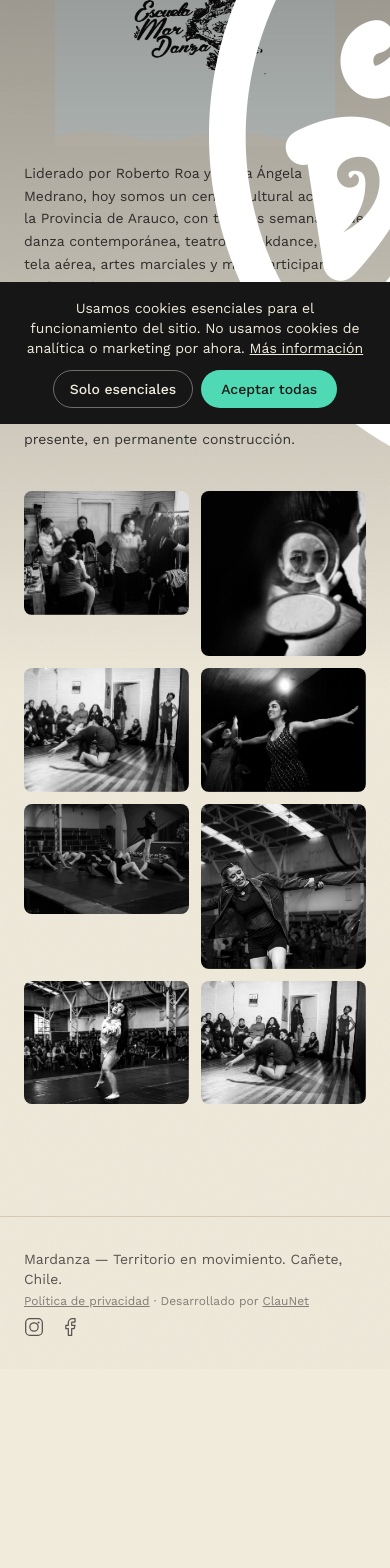
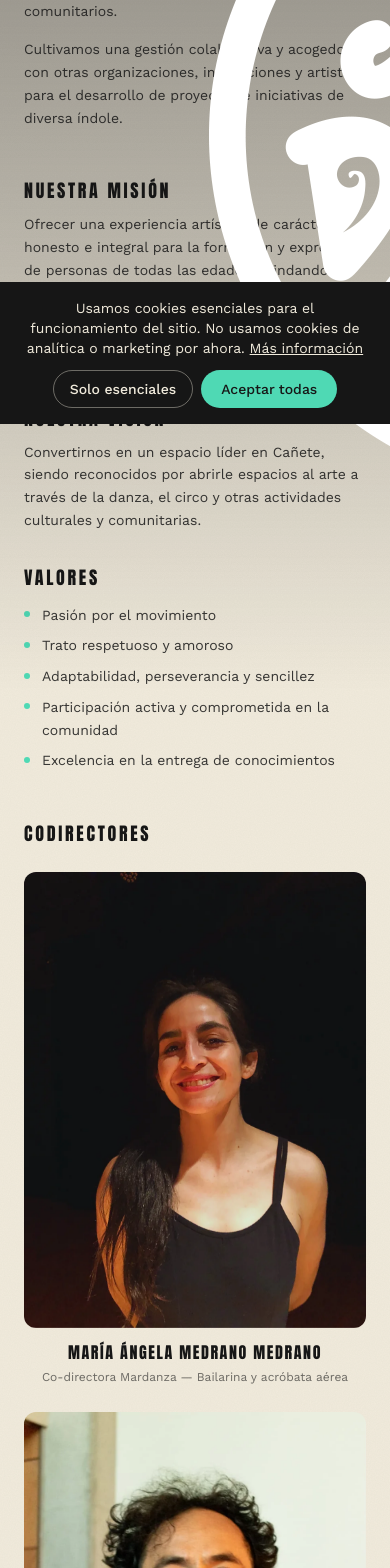
Before and after one commit to mardanza-cnt/mardanza, a Next.js app: page /quienes-somos in a window 390 px wide. Shown: the part 420-1988 px from the top of the page. Before the commit the page ends 1789 px from the top, so only its background shows below. Built offline with nearby package versions, Linux system fonts and the light colour scheme.

Commit message:
feat: nuevo contenido Quiénes Somos (misión/visión/valores/codirectores)

```diff
--- a/app/quienes-somos/page.tsx
+++ b/app/quienes-somos/page.tsx
@@ -1,5 +1,4 @@
 import Image from "next/image";
-import LogoOriginal from "@/components/logo-original";
 
 interface Foto {
   src: string;
@@ -61,25 +60,138 @@ const FOTOS: Foto[] = [
   },
 ];
 
+interface Codirector {
+  src: string;
+  nombre: string;
+  rol: string;
+}
+
+const CODIRECTORES: Codirector[] = [
+  {
+    src: "/images/maria-angela.webp",
+    nombre: "María Ángela Medrano Medrano",
+    rol: "Co-directora Mardanza — Bailarina y acróbata aérea",
+  },
+  {
+    src: "/images/roberto.webp",
+    nombre: "Roberto Roa Cartes",
+    rol: "Co-director Mardanza — Bailarín, bboy y traductor",
+  },
+];
+
+const VALORES = [
+  "Pasión por el movimiento",
+  "Trato respetuoso y amoroso",
+  "Adaptabilidad, perseverancia y sencillez",
+  "Participación activa y comprometida en la comunidad",
+  "Excelencia en la entrega de conocimientos",
+];
+
 export default function QuienesSomosPage() {
   return (
     <main className="mx-auto max-w-2xl px-6 pt-28 pb-12 md:px-12">
       <h1 className="mb-8 font-display text-2xl text-tinta">QUIÉNES SOMOS</h1>
 
-      <div className="mb-10 space-y-4 text-sm leading-relaxed text-tinta/85">
+      {/* ── Intro ── */}
+      <div className="mb-12 space-y-4 text-sm leading-relaxed text-tinta/85">
         <p>
-          Mardanza nació en Cañete como un espacio artístico independiente para la enseñanza y difusión de disciplinas del movimiento. En una ciudad que tiene pocos espacios para aprender y mostrar lo que se crea, Mardanza se convirtió en territorio: un lugar donde el cuerpo tiene espacio para crecer.
-        </p>
-
-        <LogoOriginal />
-
-        <p>
-          Liderado por Roberto Roa y María Ángela Medrano, hoy somos un centro cultural activo en la Provincia de Arauco, con talleres semanales de danza contemporánea, teatro, breakdance, circo, tela aérea, artes marciales y más. Participamos en festivales, muestras y encuentros que ponen el arte cañetino en escena — porque creemos que el movimiento es también una forma de habitar y transformar el lugar donde vivimos.
+          Somos un Centro Cultural ubicado en la comuna de Cañete, Chile.
+          Ofrecemos un espacio de formación, creación y difusión artística para
+          personas que buscan aprender, entrenar y compartir a través del arte,
+          la danza, el circo y otras disciplinas de movimiento corporal y
+          social.
         </p>
         <p>
-          Territorio en Movimiento no es solo un lema. Es la manera en que entendemos la cultura: viva, presente, en permanente construcción.
+          Nuestras actividades contemplan la realización de talleres
+          formativos, creaciones coreográficas, participación en festivales y
+          encuentros, y producción de eventos culturales artísticos y
+          comunitarios.
+        </p>
+        <p>
+          Cultivamos una gestión colaborativa y acogedora con otras
+          organizaciones, instituciones y artistas para el desarrollo de
+          proyectos e iniciativas de diversa índole.
         </p>
       </div>
+
+      {/* ── Misión / Visión / Valores ── */}
+      <section className="mb-12 space-y-8">
+        <div>
+          <h2 className="mb-2 font-display text-lg uppercase tracking-[0.15em] text-tinta">
+            Nuestra misión
+          </h2>
+          <p className="text-sm leading-relaxed text-tinta/85">
+            Ofrecer una experiencia artística de carácter honesto e integral
+            para la formación y expresión de personas de todas las edades,
+            brindando un espacio que potencie el talento, la disciplina, el
+            bienestar corporal y la creatividad en un entorno colaborativo,
+            profesional e inclusivo abierto a la comunidad.
+          </p>
+        </div>
+
+        <div>
+          <h2 className="mb-2 font-display text-lg uppercase tracking-[0.15em] text-tinta">
+            Nuestra visión
+          </h2>
+          <p className="text-sm leading-relaxed text-tinta/85">
+            Convertirnos en un espacio líder en Cañete, siendo reconocidos por
+            abrirle espacios al arte a través de la danza, el circo y otras
+            actividades culturales y comunitarias.
+          </p>
+        </div>
+
+        <div>
+          <h2 className="mb-3 font-display text-lg uppercase tracking-[0.15em] text-tinta">
+            Valores
+          </h2>
+          <ul className="space-y-2 text-sm leading-relaxed text-tinta/85">
+            {VALORES.map((valor) => (
+              <li key={valor} className="flex items-start gap-3">
+                <span
+                  className="mt-[0.55em] h-1.5 w-1.5 shrink-0 rounded-full bg-menta"
+                  aria-hidden="true"
+                />
+                <span>{valor}</span>
+              </li>
+            ))}
+          </ul>
+        </div>
+      </section>
+
+      {/* ── Codirectores ── */}
+      <section className="mb-12">
+        <h2 className="mb-6 font-display text-lg uppercase tracking-[0.15em] text-tinta">
+          Codirectores
+        </h2>
+        <div className="grid grid-cols-1 gap-6 sm:grid-cols-2 sm:gap-8">
+          {CODIRECTORES.map((codirector) => (
+            <figure key={codirector.src} className="group flex flex-col">
+              <div className="relative aspect-[3/4] overflow-hidden rounded-xl">
+                {/* Imagen con hover zoom (solo desktop) */}
+                <div className="absolute inset-0 transition-transform duration-700 ease-out will-change-transform md:group-hover:scale-[1.04]">
+                  <Image
+                    src={codirector.src}
+                    alt={codirector.nombre}
+                    fill
+                    sizes="(max-width: 640px) 100vw, 320px"
+                    className="object-cover"
+                    loading="lazy"
+                  />
+                </div>
+              </div>
+
+              <figcaption className="mt-3 text-center">
+                <p className="font-display text-base uppercase tracking-[0.1em] text-tinta">
+                  {codirector.nombre}
+                </p>
+                <p className="mt-1 text-xs leading-relaxed text-tinta/60">
+                  {codirector.rol}
+                </p>
+              </figcaption>
+            </figure>
+          ))}
+        </div>
+      </section>
 
       {/* ── Galería tipo collage ── */}
       <div className="grid grid-cols-2 gap-3 md:grid-cols-3 md:gap-4">
```
Also changed, not shown: public/images/maria-angela.webp (added), public/images/roberto.webp (added).
